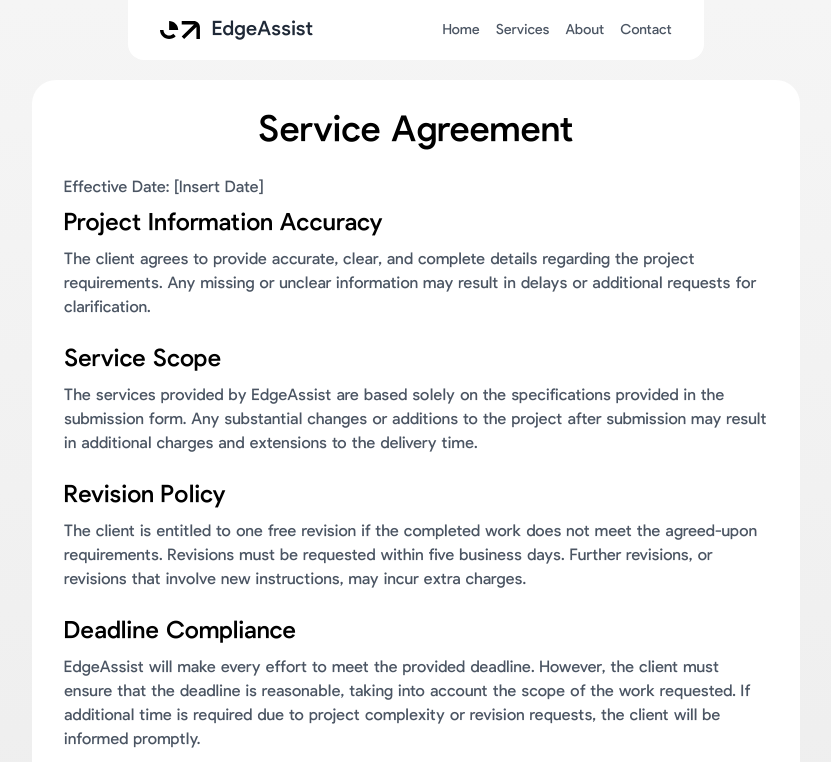
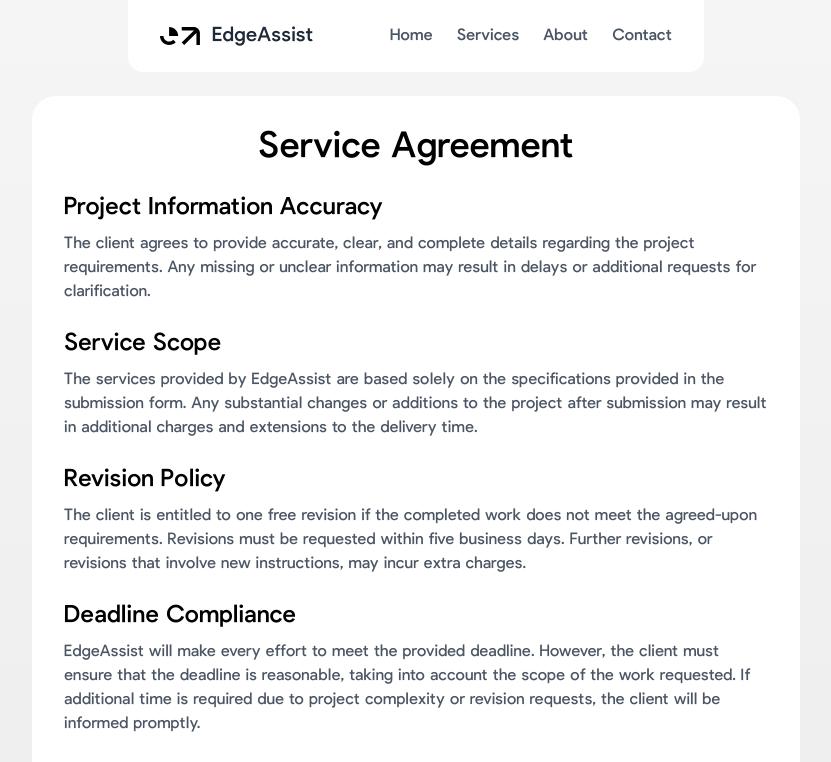
Before and after one commit to midqc/edgeassist-v2, a Next.js app: page /service-agreement in a window 1280 px wide. Shown: the top 762 px of the page, without its empty margins (224-1055 px from the left). Built offline with nearby package versions, Linux system fonts and the light colour scheme.

Commit message:
updated nav

```diff
--- a/app/service-agreement/page.tsx
+++ b/app/service-agreement/page.tsx
@@ -9,8 +9,6 @@ export default function ServiceAgreement() {
         <h1 className="text-4xl font-medium mb-6 text-black text-center">
           Service Agreement
         </h1>
-        <p className="mb-2 text-gray-600">Effective Date: [Insert Date]</p>
-
         <section className="mb-6">
           <h2 className="text-2xl font-medium mb-2">
             Project Information Accuracy
--- a/app/terms-and-conditions/page.tsx
+++ b/app/terms-and-conditions/page.tsx
@@ -9,8 +9,6 @@ export default function TermsAndConditions() {
         <h1 className="text-4xl font-medium mb-6 text-black text-center">
           Terms and Conditions
         </h1>
-        <p className="mb-2 text-gray-600">Effective Date: [Insert Date]</p>
-
         <section className="mb-6">
           <h2 className="text-2xl font-medium mb-2">General Usage Policy</h2>
           <p className="text-gray-600">
--- a/components/Navbar.tsx
+++ b/components/Navbar.tsx
@@ -39,15 +39,11 @@ const Navbar = () => {
   return (
     <>
       {/* Spacer div to prevent content from going behind the navbar */}
-      <div
-        className="flex max-w-xl w-full items-center justify-between mx-auto rounded-b-2xl
-        bg-white py-4 px-8 mb-6"
-      />{" "}
-      {/* Adjust the height to match your navbar */}
+      <div className="w-full max-w-xl mx-auto h-[72px] rounded-b-2xl bg-white" />
       <nav
         className={`
         fixed top-0 left-0 right-0
-        flex max-w-xl w-full items-center justify-between mx-auto rounded-b-2xl
+        flex max-w-xl w-full h-[72px] items-center justify-between mx-auto rounded-b-2xl
         bg-white py-4 px-8 transition-all duration-300
         ${isScrolled ? "backdrop-blur-md bg-white/50 z-50 shadow-sm" : "z-10"}
       `}
@@ -58,12 +54,12 @@ const Navbar = () => {
         </Link>
 
         {/* Desktop menu */}
-        <div className="hidden md:flex space-x-4">
+        <div className="hidden md:flex space-x-6">
           {["Home", "Services", "About", "Contact"].map((item) => (
             <Link
               key={item}
               href={item === "Home" ? "/" : `/${item.toLowerCase()}`}
-              className="text-sm text-gray-600 hover:text-blue-500 transition duration-300"
+              className="text-base font-medium text-gray-600 hover:text-blue-500 transition duration-300"
             >
               {item}
             </Link>
```
